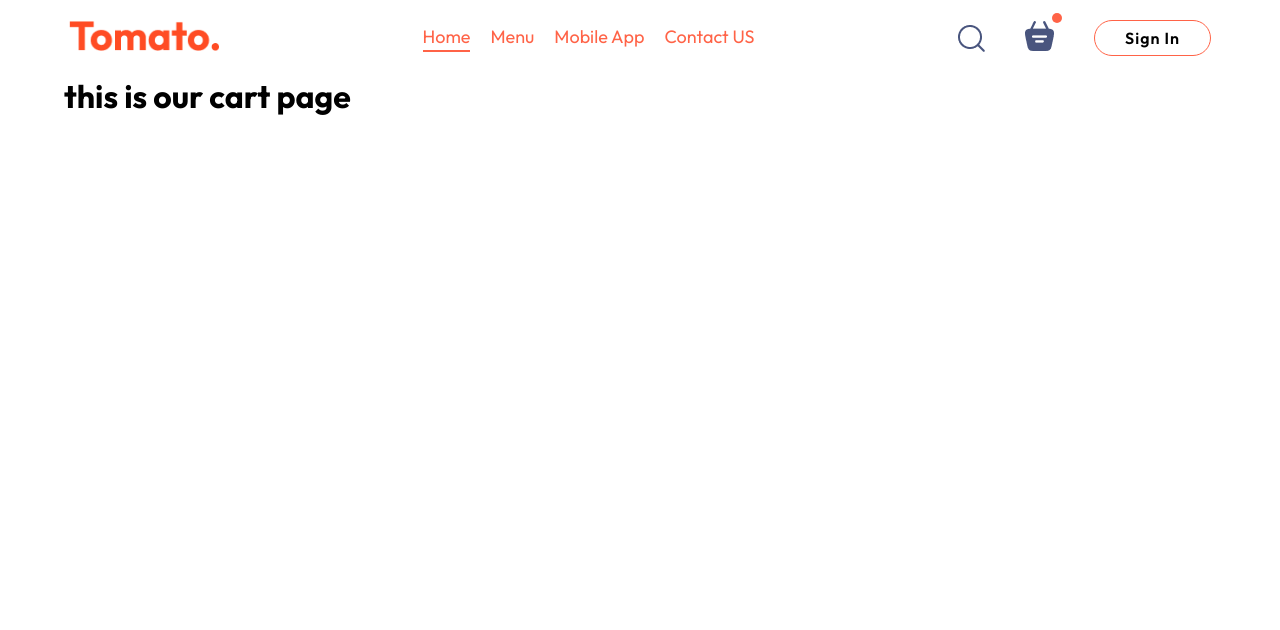
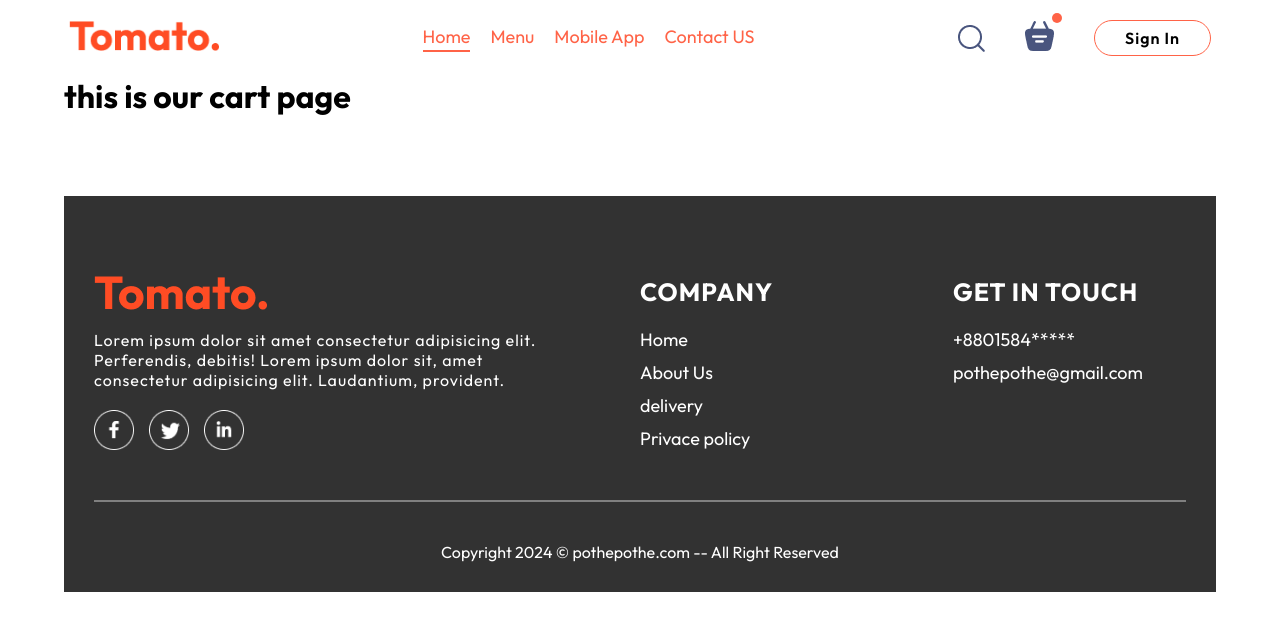
Before and after one commit to mdsultanmahmud/pothe-pothe-food-delivery, a React (Vite) app: page /cart in a window 1280 px wide. Shown: the top 630 px of the page. Built offline with nearby package versions, Linux system fonts and the light colour scheme; the HTML template or start-up script is replaced by a standard one.

Commit message:
feat: created footer of the website

```diff
--- a/src/components/FoodDisplay/FoodDisplay.jsx
+++ b/src/components/FoodDisplay/FoodDisplay.jsx
@@ -11,7 +11,9 @@ const FoodDisplay = ({ category }) => {
       <h2>Top dishes near you</h2>
       <div className="pothe__pothe__food__display__list">
         {food_list?.map((item, index) => {
-          return <FoodItemCard key={index} item={item} />;
+          if (category === "All" || category === item.category) {
+            return <FoodItemCard key={index} item={item} />;
+          }
         })}
       </div>
     </div>
--- /dev/null
+++ b/src/components/Footer/Footer.css
@@ -0,0 +1,60 @@
+.pothe__pothe__footer__container {
+  display: flex;
+  flex-direction: column;
+  align-items: center;
+  gap: 20px;
+  color: #fff;
+  background-color: #323232;
+  padding:30px;
+  padding-top: 80px;
+  margin-top: 80px;
+}
+
+.pothe__pothe__footer__content {
+  width: 100%;
+  display: grid;
+  grid-template-columns: 2fr 1fr 1fr;
+  gap: 80px;
+}
+.pothe__pothe__footer__content__left,
+.pothe__pothe__footer__content__center,
+.pothe__pothe__footer__content__right {
+  display: flex;
+  flex-direction: column;
+  align-items: start;
+  gap: 20px;
+}
+
+.pothe__pothe__footer__content__left li,
+.pothe__pothe__footer__content__center li,
+.pothe__pothe__footer__content__right li {
+  list-style: none;
+  margin-bottom: 10px;
+  font-size: 18px;
+  cursor: pointer;
+}
+
+.pothe__pothe__footer__content__center h2,
+.pothe__pothe__footer__content__right h2 {
+  font-size: 25px;
+  text-transform: uppercase;
+  color: #fff;
+  letter-spacing: 1px;
+
+}
+.pothe__pothe__footer__content__left p{
+   letter-spacing: 1px;
+}
+.footer__social__icons img{
+    width: 40px;
+    margin-right: 15px;
+    cursor: pointer;
+}
+
+.pothe__pothe__footer__container hr{
+    width: 100%;
+    height: 2px;
+    margin: 20px 0px;
+    border: none;
+    background-color: grey;
+}
--- /dev/null
+++ b/src/components/Footer/Footer.jsx
@@ -0,0 +1,39 @@
+import { assets } from "../../assets/assets";
+import "./Footer.css";
+const Footer = () => {
+  return (
+    <div className="pothe__pothe__footer__container" id="footer">
+        <div className="pothe__pothe__footer__content">
+            <div className="pothe__pothe__footer__content__left">
+                <img src={assets.logo} alt="" />
+                <p>Lorem ipsum dolor sit amet consectetur adipisicing elit. Perferendis, debitis! Lorem ipsum dolor sit, amet consectetur adipisicing elit. Laudantium, provident.</p>
+                <div className="footer__social__icons">
+                    <img src={assets.facebook_icon} alt="" />
+                    <img src={assets.twitter_icon} alt="" />
+                    <img src={assets.linkedin_icon} alt="" />
+                </div>
+            </div>
+            <div className="pothe__pothe__footer__content__center">
+                <h2>company</h2>
+                <ul>
+                    <li>Home</li>
+                    <li>About Us</li>
+                    <li>delivery</li>
+                    <li>Privace policy</li>
+                </ul>
+            </div>
+            <div className="pothe__pothe__footer__content__right">
+                <h2>get in touch</h2>
+                <ul>
+                    <li>+8801584*****</li>
+                    <li>pothepothe@gmail.com</li>
+                </ul>
+            </div>
+        </div>
+        <hr />
+        <p>Copyright 2024 &copy; pothepothe.com -- All Right Reserved</p>
+    </div>
+  );
+};
+
+export default Footer;
--- a/src/layout/Layout.jsx
+++ b/src/layout/Layout.jsx
@@ -1,3 +1,4 @@
+import Footer from "../components/Footer/Footer";
 import Navbar from "../components/Navbar/Navbar";
 import { Outlet } from "react-router-dom";
 
@@ -6,6 +7,7 @@ const Layout = () => {
     <div>
       <Navbar />
       <Outlet />
+      <Footer />
     </div>
   );
 };
```
